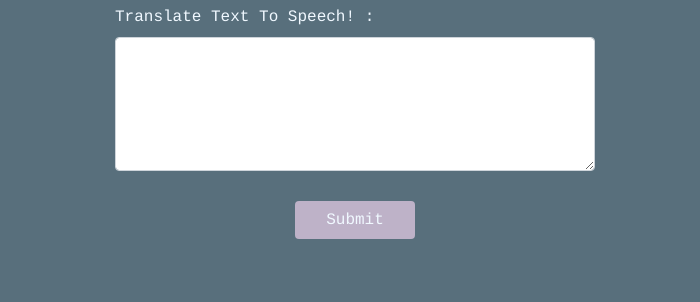
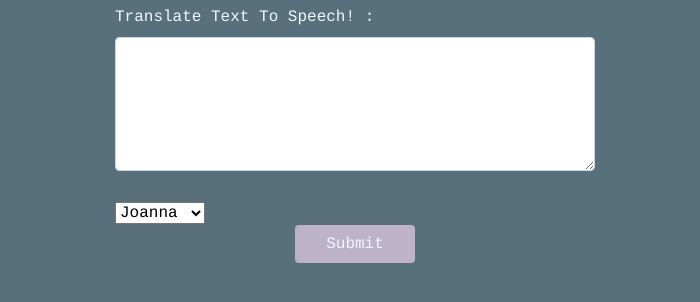
Before and after one commit to Anthonyyee123/RestaurantWebsiteCTEC, a website: page public/aboutus.html in a window 1280 px wide. Shown: the part 686-988 px from the top of the page, without its empty margins (285-985 px from the left). Drawn offline with nearby package versions, Linux system fonts and the light colour scheme; no server answers; a script that the page names is missing.

Commit message:
Update aboutus.html

```diff
--- a/public/aboutus.html
+++ b/public/aboutus.html
@@ -32,8 +32,14 @@
               <label for="content">Translate Text To Speech! :</label>
               <textarea class="form-control" id="text" rows="5"></textarea>
             </div>
+             <div>
+                <select id="voice">
+                    <option>Joanna</option>
+                    <option>Matthew</option>
+                </select>
+            </div>
             <div style="text-align: center;">
-            <button type="button" class="btn" data-dismiss="modal" id="submitmail" style="background-color:#BEB2C8 ;color: aliceblue ;margin-bottom:100px; padding-right:30px;padding-left:30px;" onClick="TwoAtOnce()" >Submit</button>
+            <button type="button" class="btn" data-dismiss="modal" id="playbtn" style="background-color:#BEB2C8 ;color: aliceblue ;margin-bottom:100px; padding-right:30px;padding-left:30px;"  >Submit</button>
         </div></div>
         </form>
 
```
